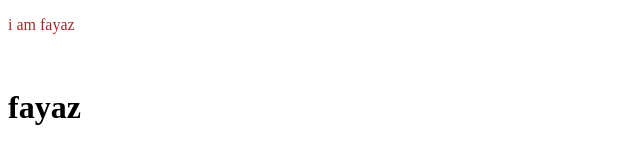
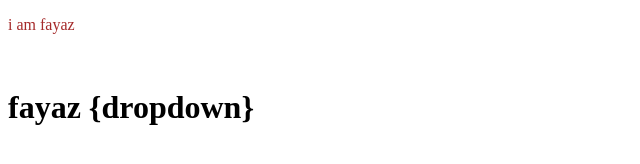
Before and after one commit to FayazEnginner19/project_demo, a plain HTML site: page index.html in a window 1280 px wide. Shown: the whole page, without its empty margins (0-640 px from the left). Drawn offline with Linux system fonts and the light colour scheme.

Commit message:
dropdown  added

```diff
--- a/index.html
+++ b/index.html
@@ -8,6 +8,6 @@
 </head>
 <body>
     <p>i am fayaz</p><br>
-    <h1>fayaz</h1>
+    <h1>fayaz {dropdown}</h1>
 </body>
 </html>
```
